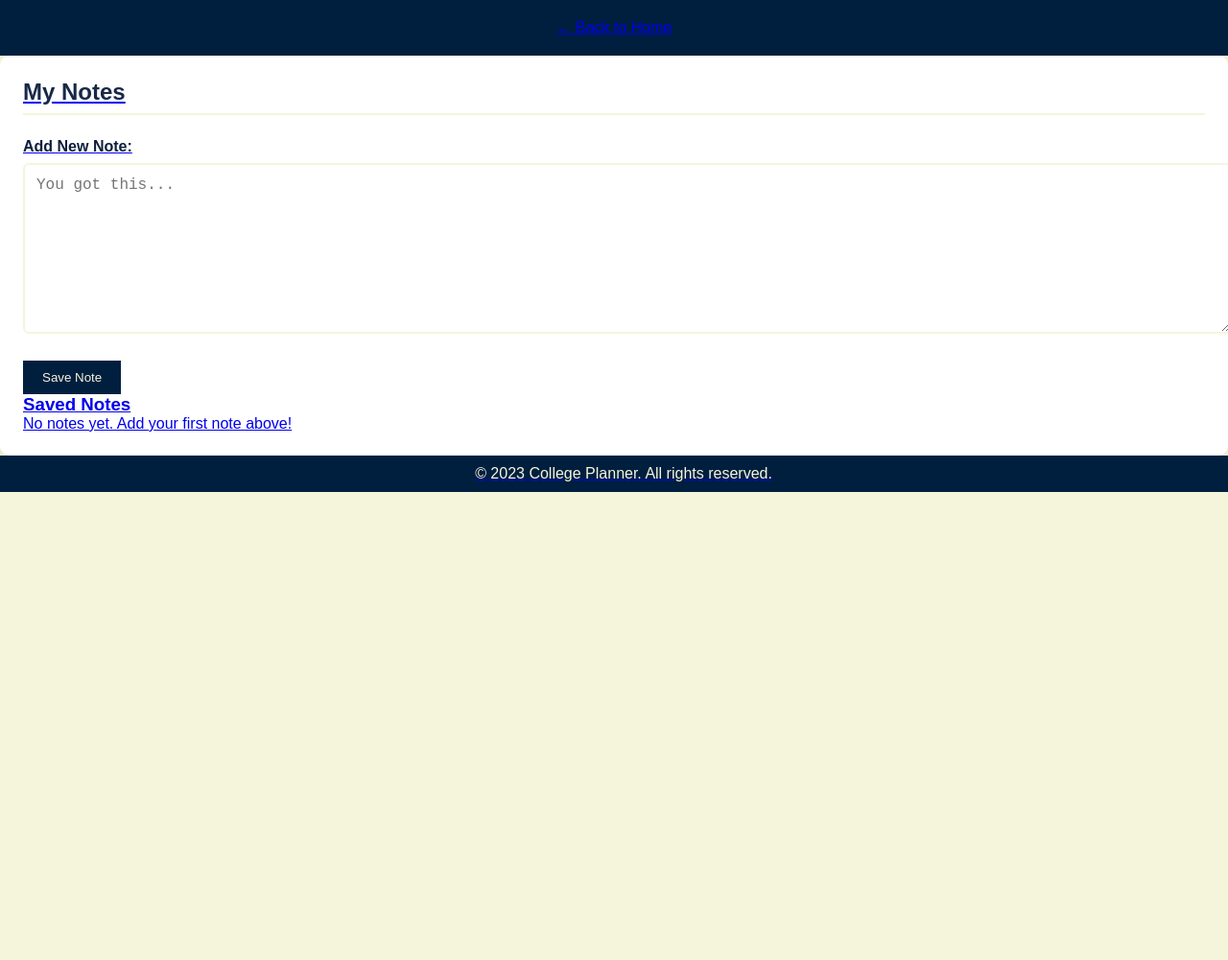
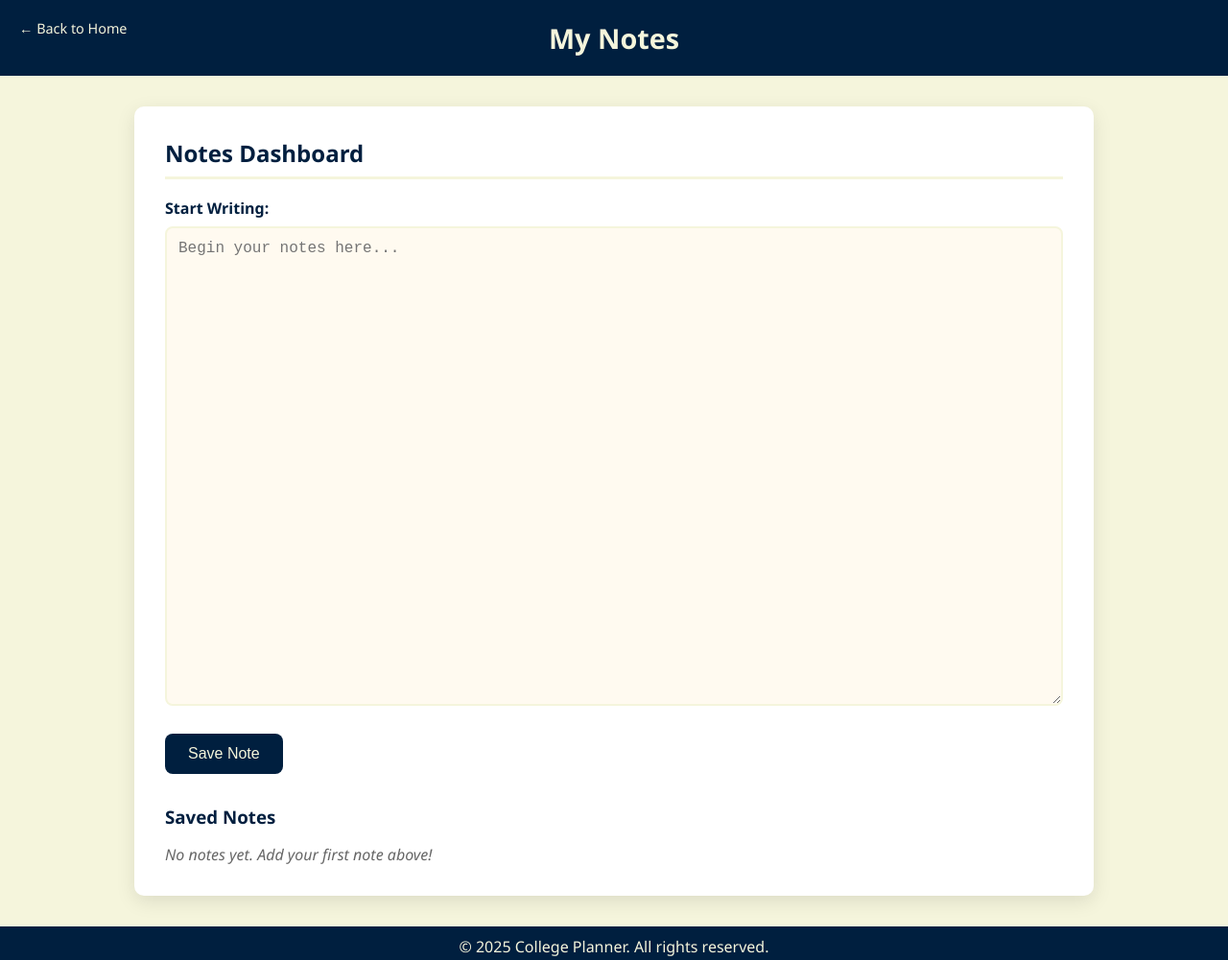
Before and after one commit to WillLandon/Web-Development-Project, a plain HTML site: page notes.html in a window 1280 px wide. Shown: the whole page at 96% size. Before the commit the page ends 800 px from the top, so only its background shows below. Drawn offline with Linux system fonts and the light colour scheme.

Commit message:
Fixed notes and css.

```diff
--- a/notes.html
+++ b/notes.html
@@ -1,22 +1,32 @@
 <!DOCTYPE html>
 <html lang="en">
 <head>
-    <meta charset="UTF-8">
-    <meta name="viewport" content="width=device-width, initial-scale=1.0">
-    <title>Notes</title>
-    <link rel="stylesheet" href="styles.css">
+  <meta charset="UTF-8" />
+  <meta name="viewport" content="width=device-width, initial-scale=1.0" />
+  <title>Notes | College Planner</title>
+  <link rel="stylesheet" href="styles.css" />
 </head>
+<body>
   <header>
-    <a href="index.html" class="home-link">← Back to Home
+    <a href="index.html" class="back-link">← Back to Home</a>
+    <h1>My Notes</h1>
   </header>
-<body>
+
+  <main>
     <section class="notes-section">
-        <h2 class="section-title">My Notes</h2>
+      <h2 class="section-title">Notes Dashboard</h2>
+
       <div class="input-group">
-            <label class="input-label" for="note-input">Add New Note:</label>
-            <textarea class="text-input textarea" id="note-input" name="note-input" placeholder="You got this..."></textarea>
+        <label class="input-label" for="note-input">Start Writing:</label>
+        <textarea
+          class="text-input textarea large-textarea"
+          id="note-input"
+          name="note-input"
+          placeholder="Begin your notes here..."
+        ></textarea>
       </div>
-        <button class="btn" id="save-note">Save Note</button>
+
+      <button class="btn" id="save-note"> Save Note</button>
 
       <div class="notes-list">
         <h3>Saved Notes</h3>
@@ -28,7 +38,7 @@
   </main>
 
   <footer>
-        <p>&copy; 2023 College Planner. All rights reserved.</p>
+    <p>&copy; 2025 College Planner. All rights reserved.</p>
   </footer>
 </body>
-</html></section>
+</html>
--- a/styles.css
+++ b/styles.css
@@ -1,84 +1,72 @@
-/* main.css */
+* {
+    box-sizing: border-box;
+  }
 
-/* Reset some default styles */
   body, h1, h2, h3, p {
     margin: 0;
     padding: 0;
-    font-family: Arial, sans-serif;
+    font-family: "Segoe UI", Arial, sans-serif;
   }
 
-/* Body styles */
   body {
-    background-color: #f5f5dc; /* Cream color */
-    color: hsl(210, 100%, 12%); /* Navy blue */
+    background-color: #f5f5dc;
+    color: #001f3f;
+    display: flex;
+    flex-direction: column;
+    min-height: 100vh;
   }
 
-/* Header styles */
   header {
-    background-color: #001f3f; /* Navy blue */
-    color: #f5f5dc; /* Cream color */
+    background-color: #001f3f;
+    color: #f5f5dc;
     padding: 20px;
     text-align: center;
+    position: relative;
   }
 
-/* Navigation styles */
-nav {
-    background-color: #f5f5dc; /* Cream color */
-    padding: 10px;
+  header h1 {
+    font-size: 1.8rem;
   }
 
-nav a {
-    color: #001f3f; /* Navy blue */
+  .back-link {
+    position: absolute;
+    left: 20px;
+    top: 20px;
+    color: #f5f5dc;
     text-decoration: none;
-    margin: 0 15px;
+    font-size: 0.9rem;
   }
 
-/* Main content styles */
-main {
-    padding: 20px;
-}
-
-/* Footer styles */
-footer {
-    background-color: #001f3f; /* Navy blue */
-    color: #f5f5dc; /* Cream color */
-    text-align: center;
-    padding: 10px;
-    position: relative;
-    bottom: 0;
-    width: 100%;
-}
-
-/* Button styles */
-button {
-    background-color: #001f3f; /* Navy blue */
-    color: #f5f5dc; /* Cream color */
-    border: none;
-    padding: 10px 20px;
-    cursor: pointer;
-}
-
-button:hover {
-    background-color: #003366; /* Darker navy blue */
+  .back-link:hover {
+    text-decoration: underline;
   }
 
 
-/* Notes Section Styles */
+  main {
+    flex: 1;
+    display: flex;
+    justify-content: center;
+    align-items: flex-start;
+    padding: 2rem;
+  }
+
+
   .notes-section {
-    flex: 1;
-    min-width: 300px;
+    width: 200%;
+    max-width: 1000px;
     background: white;
     border-radius: 10px;
-    padding: 1.5rem;
-    box-shadow: 0 4px 15px rgba(0, 0, 0, 0.08);
+    padding: 2rem;
+    box-shadow: 0 6px 20px rgba(0, 0, 0, 0.1);
   }
 
   .notes-section h2 {
-    color: #182848;
-    margin-bottom: 1.5rem;
+    color: #001f3f;
+    margin-bottom: 1.2rem;
+    border-bottom: 3px solid #f5f5dc;
     padding-bottom: 0.5rem;
-    border-bottom: 2px solid #f5f5dc;
   }
+
 
   .input-group {
     margin-bottom: 1.5rem;
@@ -88,25 +76,85 @@ button:hover {
     display: block;
     margin-bottom: 0.5rem;
     font-weight: 600;
-    color: #0e1f3f;
   }
 
   .text-input {
     width: 100%;
     padding: 12px;
     border: 2px solid #f5f5dc;
-    border-radius: 6px;
+    border-radius: 8px;
     font-size: 16px;
-    transition: border-color 0.3s;
+    transition: all 0.3s ease;
+    background-color: #fffaf0;
   }
 
   .text-input:focus {
-    border-color: #4b6cb7;
+    border-color: #001f3f;
     outline: none;
-    box-shadow: 0 0 0 3px rgba(75, 108, 183, 0.2);
+    box-shadow: 0 0 0 3px rgba(0, 31, 63, 0.2);
   }
 
   .textarea {
     resize: vertical;
-    min-height: 150px;
+    min-height: 500px;
   }
+
+
+  .btn {
+    background-color: #001f3f;
+    color: #f5f5dc;
+    border: none;
+    padding: 12px 24px;
+    font-size: 1rem;
+    border-radius: 8px;
+    cursor: pointer;
+    transition: background 0.3s ease, transform 0.1s ease;
+  }
+
+  .btn:hover {
+    background-color: #003366;
+  }
+
+  .btn:active {
+    transform: scale(0.97);
+  }
+
+  .notes-list {
+    margin-top: 2rem;
+  }
+
+  .notes-list h3 {
+    margin-bottom: 1rem;
+  }
+
+  #notes-container {
+    display: flex;
+    flex-direction: column;
+    gap: 1rem;
+  }
+
+  .note-card {
+    background-color: #f9f9f3;
+    border-left: 5px solid #001f3f;
+    padding: 1rem;
+    border-radius: 6px;
+    transition: transform 0.2s ease, box-shadow 0.2s ease;
+  }
+
+  .note-card:hover {
+    transform: translateY(-2px);
+    box-shadow: 0 4px 10px rgba(0, 0, 0, 0.1);
+  }
+
+  .empty-notes {
+    color: #666;
+    font-style: italic;
+  }
+
+
+  footer {
+    background-color: #001f3f;
+    color: #f5f5dc;
+    text-align: center;
+    padding: 10px;
+  }
```
Lines whose indentation alone changed are shown as unchanged.
